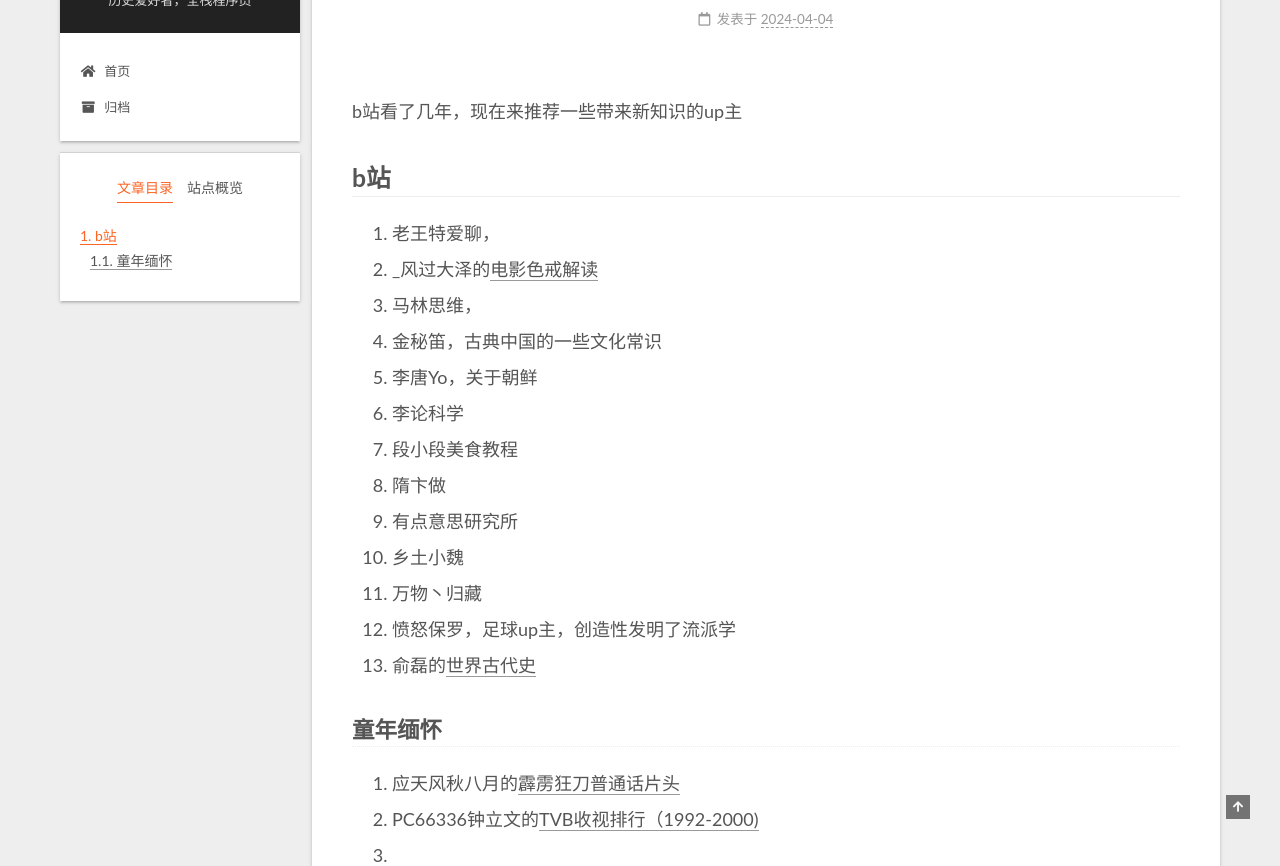
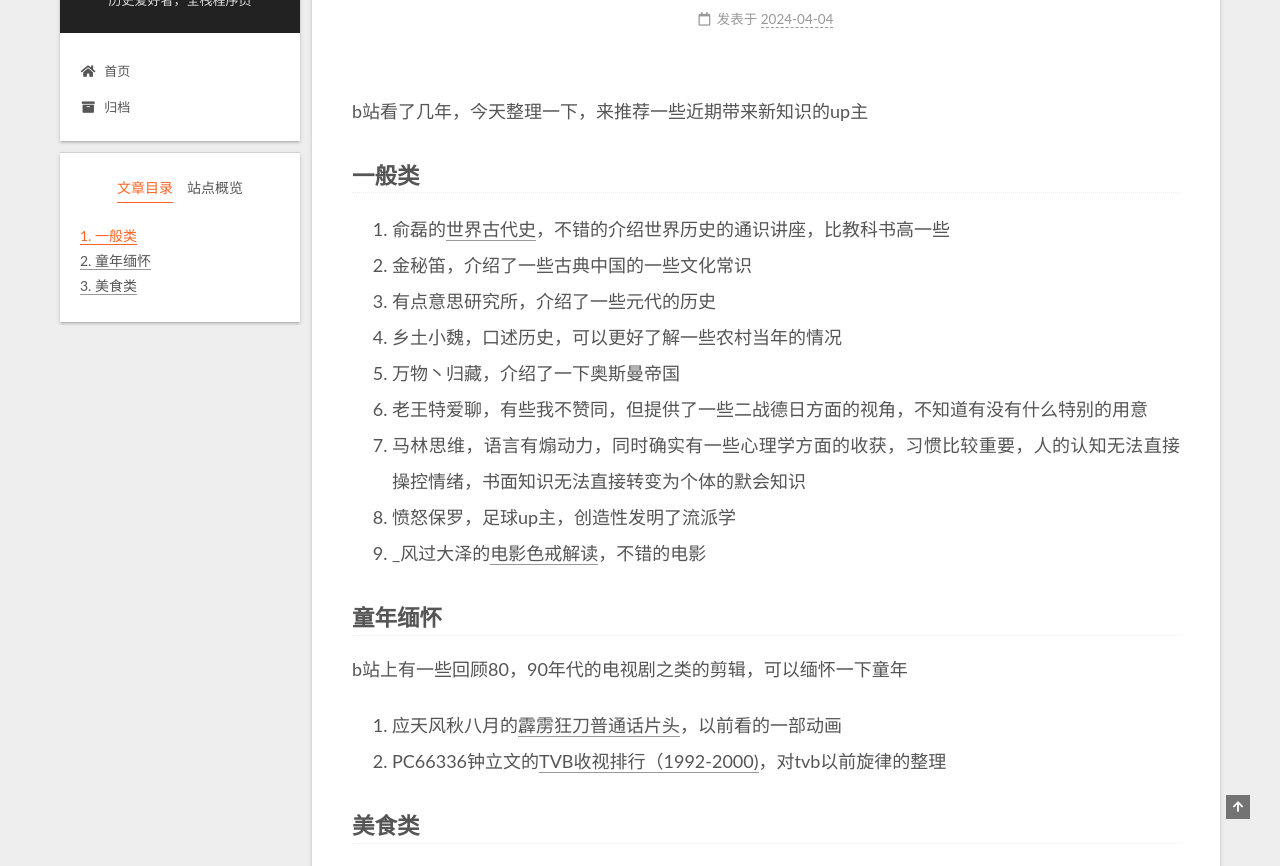
Before and after one commit to runningcoderwave/runningcoderwave.github.io, a plain HTML site: page 2024/04/04/hello-world/index.html in a window 1280 px wide. Shown: the part 81-947 px from the top of the page. Drawn offline with Linux system fonts and the light colour scheme.

Commit message:
Site updated: 2024-04-04 18:51:34

```diff
--- a/2024/04/04/hello-world/index.html
+++ b/2024/04/04/hello-world/index.html
@@ -20,15 +20,15 @@
     var CONFIG = {"hostname":"example.com","root":"/","scheme":"Gemini","version":"7.8.0","exturl":false,"sidebar":{"position":"left","display":"post","padding":18,"offset":12,"onmobile":false},"copycode":{"enable":false,"show_result":false,"style":null},"back2top":{"enable":true,"sidebar":false,"scrollpercent":false},"bookmark":{"enable":false,"color":"#222","save":"auto"},"fancybox":false,"mediumzoom":false,"lazyload":false,"pangu":false,"comments":{"style":"tabs","active":null,"storage":true,"lazyload":false,"nav":null},"algolia":{"hits":{"per_page":10},"labels":{"input_placeholder":"Search for Posts","hits_empty":"We didn't find any results for the search: ${query}","hits_stats":"${hits} results found in ${time} ms"}},"localsearch":{"enable":false,"trigger":"auto","top_n_per_article":1,"unescape":false,"preload":false},"motion":{"enable":true,"async":false,"transition":{"post_block":"fadeIn","post_header":"slideDownIn","post_body":"slideDownIn","coll_header":"slideLeftIn","sidebar":"slideUpIn"}}};
   </script>
 
-  <meta name="description" content="b站看了几年，现在来推荐一些带来新知识的up主 b站 老王特爱聊， _风过大泽的电影色戒解读 马林思维， 金秘笛，古典中国的一些文化常识 李唐Yo，关于朝鲜 李论科学 段小段美食教程 隋卞做 有点意思研究所 乡土小魏 万物丶归藏 愤怒保罗，足球up主，创造性发明了流派学 俞磊的世界古代史  童年缅怀 应天风秋八月的霹雳狂刀普通话片头 PC66336钟立文的TVB收视排行（1992-2000)">
+  <meta name="description" content="b站看了几年，今天整理一下，来推荐一些近期带来新知识的up主 一般类 俞磊的世界古代史，不错的介绍世界历史的通识讲座，比教科书高一些 金秘笛，介绍了一些古典中国的一些文化常识 有点意思研究所，介绍了一些元代的历史 乡土小魏，口述历史，可以更好了解一些农村当年的情况 万物丶归藏，介绍了一下奥斯曼帝国 老王特爱聊，有些我不赞同，但提供了一些二战德日方面的视角，不知道有没有什么特别的用意 马林思维，语言">
 <meta property="og:type" content="article">
 <meta property="og:title" content="b站up主推荐">
 <meta property="og:url" content="http://example.com/2024/04/04/hello-world/index.html">
 <meta property="og:site_name" content="刘神捕的博客">
-<meta property="og:description" content="b站看了几年，现在来推荐一些带来新知识的up主 b站 老王特爱聊， _风过大泽的电影色戒解读 马林思维， 金秘笛，古典中国的一些文化常识 李唐Yo，关于朝鲜 李论科学 段小段美食教程 隋卞做 有点意思研究所 乡土小魏 万物丶归藏 愤怒保罗，足球up主，创造性发明了流派学 俞磊的世界古代史  童年缅怀 应天风秋八月的霹雳狂刀普通话片头 PC66336钟立文的TVB收视排行（1992-2000)">
+<meta property="og:description" content="b站看了几年，今天整理一下，来推荐一些近期带来新知识的up主 一般类 俞磊的世界古代史，不错的介绍世界历史的通识讲座，比教科书高一些 金秘笛，介绍了一些古典中国的一些文化常识 有点意思研究所，介绍了一些元代的历史 乡土小魏，口述历史，可以更好了解一些农村当年的情况 万物丶归藏，介绍了一下奥斯曼帝国 老王特爱聊，有些我不赞同，但提供了一些二战德日方面的视角，不知道有没有什么特别的用意 马林思维，语言">
 <meta property="og:locale" content="zh_CN">
 <meta property="article:published_time" content="2024-04-04T02:39:35.413Z">
-<meta property="article:modified_time" content="2024-04-04T07:14:59.009Z">
+<meta property="article:modified_time" content="2024-04-04T10:45:21.636Z">
 <meta property="article:author" content="刘神捕">
 <meta name="twitter:card" content="summary">
 
@@ -156,7 +156,7 @@
     <span hidden itemprop="author" itemscope itemtype="http://schema.org/Person">
       <meta itemprop="image" content="/images/avatar.gif">
       <meta itemprop="name" content="刘神捕">
-      <meta itemprop="description" content="历史爱好者，全栈程序员">
+      <meta itemprop="description" content="">
     </span>
 
     <span hidden itemprop="publisher" itemscope itemtype="http://schema.org/Organization">
@@ -175,7 +175,7 @@
               <span class="post-meta-item-text">发表于</span>
 
 
-              <time title="创建时间：2024-04-04 10:39:35 / 修改时间：15:14:59" itemprop="dateCreated datePublished" datetime="2024-04-04T10:39:35+08:00">2024-04-04</time>
+              <time title="创建时间：2024-04-04 10:39:35 / 修改时间：18:45:21" itemprop="dateCreated datePublished" datetime="2024-04-04T10:39:35+08:00">2024-04-04</time>
             </span>
 
 
@@ -189,26 +189,27 @@
     <div class="post-body" itemprop="articleBody">
 
 
-        <p>b站看了几年，现在来推荐一些带来新知识的up主</p>
-<h2 id="b站"><a href="#b站" class="headerlink" title="b站"></a>b站</h2><ol>
-<li>老王特爱聊，</li>
-<li>_风过大泽的<a href="www.bilibili.com/video/BV1QH4y1f7Sv">电影色戒解读</a></li>
-<li>马林思维，</li>
-<li>金秘笛，古典中国的一些文化常识</li>
-<li>李唐Yo，关于朝鲜</li>
-<li>李论科学</li>
-<li>段小段美食教程</li>
+        <p>b站看了几年，今天整理一下，来推荐一些近期带来新知识的up主</p>
+<h3 id="一般类"><a href="#一般类" class="headerlink" title="一般类"></a>一般类</h3><ol>
+<li>俞磊的<a href="www.bilibili.com/video/BV1F7411G7pn">世界古代史</a>，不错的介绍世界历史的通识讲座，比教科书高一些</li>
+<li>金秘笛，介绍了一些古典中国的一些文化常识</li>
+<li>有点意思研究所，介绍了一些元代的历史</li>
+<li>乡土小魏，口述历史，可以更好了解一些农村当年的情况</li>
+<li>万物丶归藏，介绍了一下奥斯曼帝国</li>
+<li>老王特爱聊，有些我不赞同，但提供了一些二战德日方面的视角，不知道有没有什么特别的用意</li>
+<li>马林思维，语言有煽动力，同时确实有一些心理学方面的收获，习惯比较重要，人的认知无法直接操控情绪，书面知识无法直接转变为个体的默会知识</li>
+<li>愤怒保罗，足球up主，创造性发明了流派学</li>
+<li>_风过大泽的<a href="www.bilibili.com/video/BV1QH4y1f7Sv">电影色戒解读</a>，不错的电影</li>
+</ol>
+<h3 id="童年缅怀"><a href="#童年缅怀" class="headerlink" title="童年缅怀"></a>童年缅怀</h3><p>b站上有一些回顾80，90年代的电视剧之类的剪辑，可以缅怀一下童年</p>
+<ol>
+<li>应天风秋八月的<a href="www.bilibili.com/video/BV1HN4y1p7m9">霹雳狂刀普通话片头</a>，以前看的一部动画</li>
+<li>PC66336钟立文的<a href="www.bilibili.com/video/BV1A4411R7w8">TVB收视排行（1992-2000)</a>，对tvb以前旋律的整理</li>
+</ol>
+<h3 id="美食类"><a href="#美食类" class="headerlink" title="美食类"></a>美食类</h3><p>之前有段时间关注了一下食物相关，分享一下相关up主</p>
+<ol>
+<li>段小段美食教程，搭配科学原理一起讲，通俗易懂</li>
 <li>隋卞做</li>
-<li>有点意思研究所</li>
-<li>乡土小魏</li>
-<li>万物丶归藏</li>
-<li>愤怒保罗，足球up主，创造性发明了流派学</li>
-<li>俞磊的<a href="www.bilibili.com/video/BV1F7411G7pn">世界古代史</a></li>
-</ol>
-<h3 id="童年缅怀"><a href="#童年缅怀" class="headerlink" title="童年缅怀"></a>童年缅怀</h3><ol>
-<li>应天风秋八月的<a href="www.bilibili.com/video/BV1HN4y1p7m9">霹雳狂刀普通话片头</a></li>
-<li>PC66336钟立文的<a href="www.bilibili.com/video/BV1A4411R7w8">TVB收视排行（1992-2000)</a></li>
-<li></li>
 </ol>
 
     </div>
@@ -280,14 +281,14 @@
 
       <!--noindex-->
       <div class="post-toc-wrap sidebar-panel">
-          <div class="post-toc motion-element"><ol class="nav"><li class="nav-item nav-level-2"><a class="nav-link" href="#b%E7%AB%99"><span class="nav-number">1.</span> <span class="nav-text">b站</span></a><ol class="nav-child"><li class="nav-item nav-level-3"><a class="nav-link" href="#%E7%AB%A5%E5%B9%B4%E7%BC%85%E6%80%80"><span class="nav-number">1.1.</span> <span class="nav-text">童年缅怀</span></a></li></ol></li></ol></div>
+          <div class="post-toc motion-element"><ol class="nav"><li class="nav-item nav-level-3"><a class="nav-link" href="#%E4%B8%80%E8%88%AC%E7%B1%BB"><span class="nav-number">1.</span> <span class="nav-text">一般类</span></a></li><li class="nav-item nav-level-3"><a class="nav-link" href="#%E7%AB%A5%E5%B9%B4%E7%BC%85%E6%80%80"><span class="nav-number">2.</span> <span class="nav-text">童年缅怀</span></a></li><li class="nav-item nav-level-3"><a class="nav-link" href="#%E7%BE%8E%E9%A3%9F%E7%B1%BB"><span class="nav-number">3.</span> <span class="nav-text">美食类</span></a></li></ol></div>
       </div>
       <!--/noindex-->
 
       <div class="site-overview-wrap sidebar-panel">
         <div class="site-author motion-element" itemprop="author" itemscope itemtype="http://schema.org/Person">
   <p class="site-author-name" itemprop="name">刘神捕</p>
-  <div class="site-description" itemprop="description">历史爱好者，全栈程序员</div>
+  <div class="site-description" itemprop="description"></div>
 </div>
 <div class="site-state-wrap motion-element">
   <nav class="site-state">
--- a/css/main.css
+++ b/css/main.css
@@ -1168,7 +1168,7 @@ pre .javascript .function {
 }
 .links-of-author a::before,
 .links-of-author span.exturl::before {
-  background: #0de5b1;
+  background: #ff25cf;
   border-radius: 50%;
   content: ' ';
   display: inline-block;
```
Also changed, not shown: archives/2024/04/index.html (+2 -4 lines), archives/2024/index.html (+2 -4 lines), archives/index.html (+2 -4 lines), index.html (+24 -25 lines).
